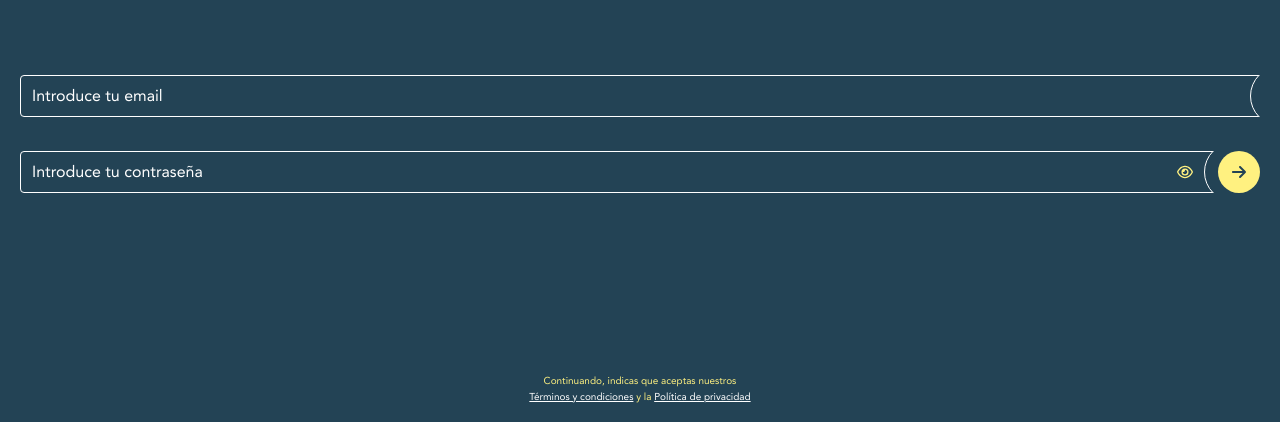
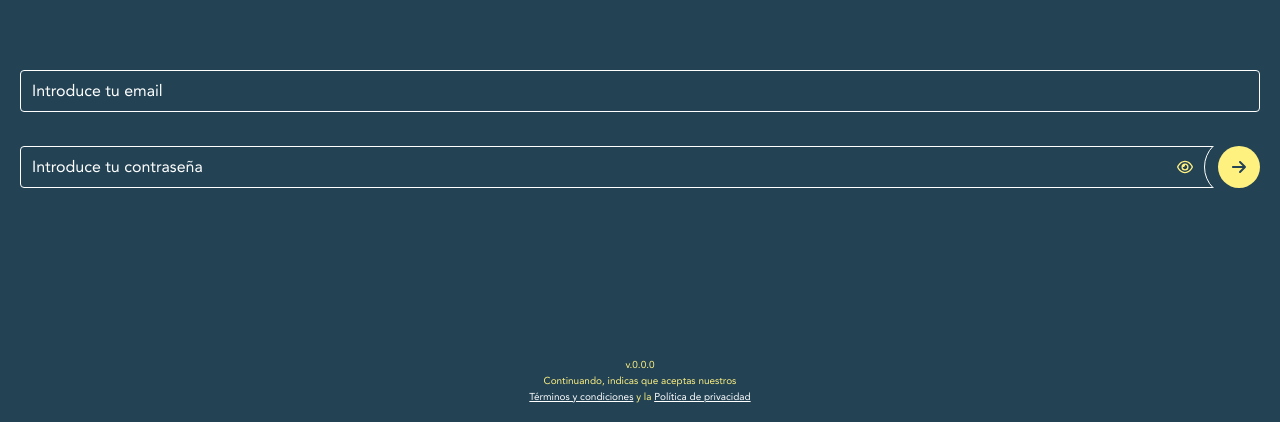
Before and after one commit to dmoyadev/gas, a Vue app: page /login in a window 1280 px wide. Shown: the part 375-797 px from the top of the page. Built offline with nearby package versions, Linux system fonts and the light colour scheme; no server answers.

Commit message:
🎉 Bump to alpha!

```diff
--- a/src/modules/auth/pages/LoginPage.vue
+++ b/src/modules/auth/pages/LoginPage.vue
@@ -9,6 +9,7 @@ import { ButtonColor, ButtonForm } from '@/components/button/types.ts';
 import BaseIcon from '@/components/icon/BaseIcon.vue';
 import BaseInput from '@/components/input/BaseInput.vue';
 import { InputForm, InputType } from '@/components/input/types.ts';
+import * as pkg from '@/../package.json';
 
 const { signInWithPassword } = useAuthentication();
 
@@ -75,7 +76,6 @@ async function doSignIn() {
 			<BaseInput
 				v-model="email"
 				:input-type="InputType.EMAIL"
-				:form="InputForm.NOTCHED_RIGHT"
 				:has-error="!isEmailValid || (triedSubmit && errorLogin)"
 				:disabled="loadingLogin"
 				class="notched"
@@ -128,6 +128,8 @@ async function doSignIn() {
 		</form>
 
 		<small>
+			v.{{ pkg.version }}
+			<br>
 			Continuando, indicas que aceptas nuestros
 			<a href="#">Términos y condiciones</a> y la <a href="#">Política de privacidad</a>
 		</small>
```
